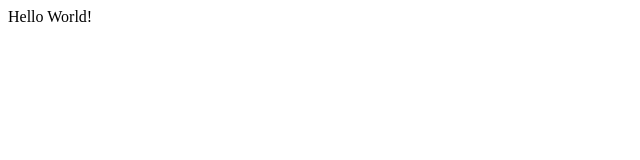
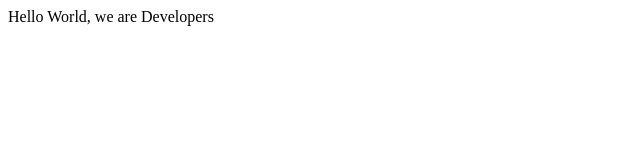
Before and after one commit to jj-junge/micro3meet, a plain HTML site: page index.html in a window 1280 px wide. Shown: the whole page, without its empty margins (0-640 px from the left). Drawn offline with Linux system fonts and the light colour scheme.

Commit message:
This is the second step

```diff
--- a/index.html
+++ b/index.html
@@ -9,7 +9,7 @@
 </head>
 
 <body>
-    Hello World!
+    Hello World, we are Developers
 </body>
 
 </html>
```
